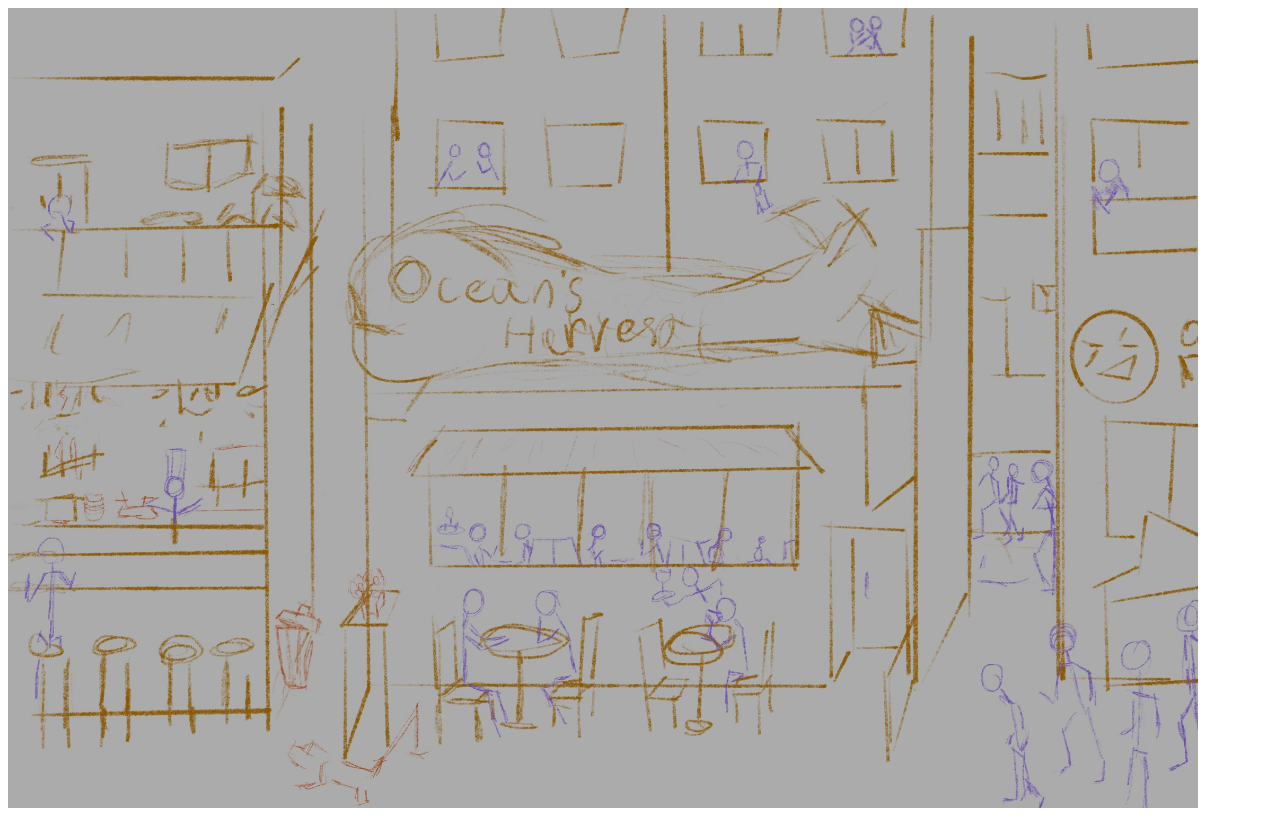
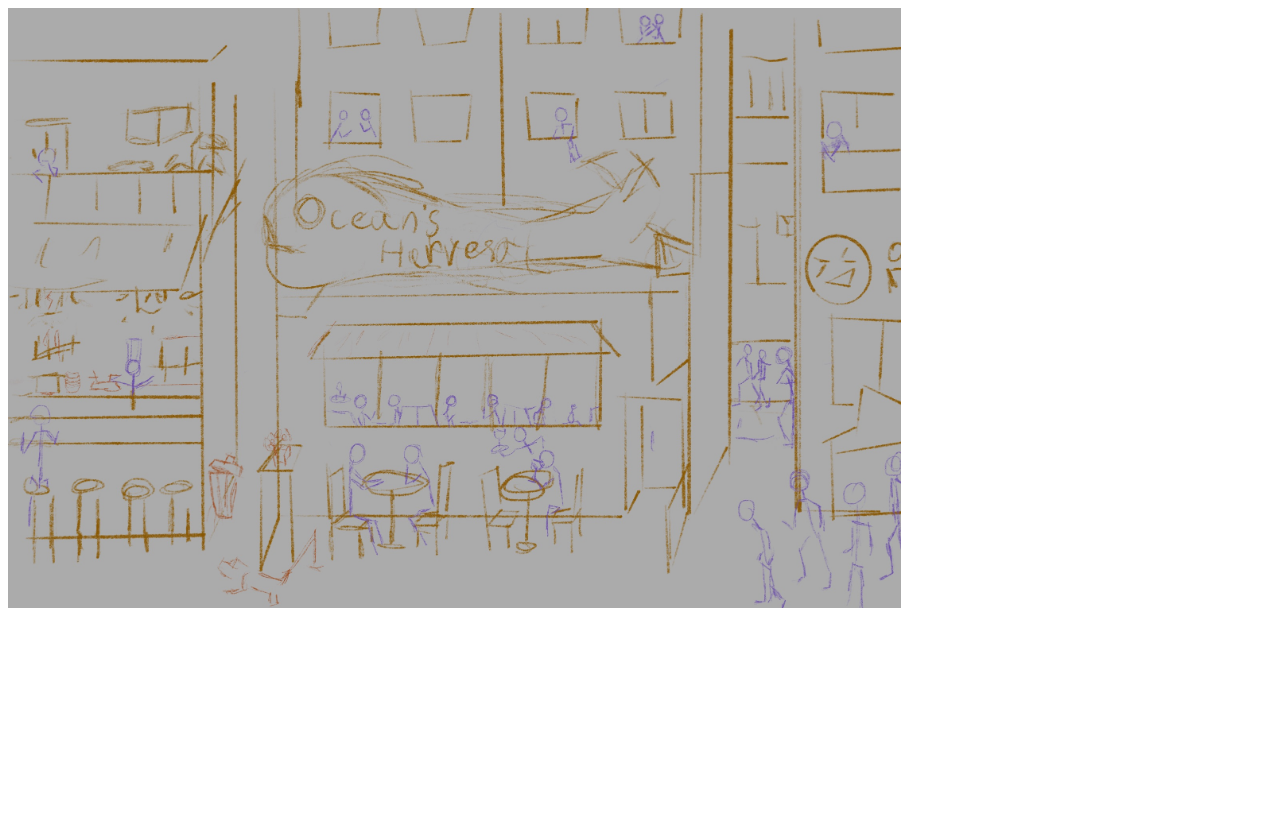
Before and after one commit to Xwielder/Xwielder.github.io, a plain HTML site: page My town.html in a window 1280 px wide. Drawn offline with Linux system fonts and the light colour scheme.

Commit message:
Update My town.html

```diff
--- a/My town.html
+++ b/My town.html
@@ -7,6 +7,6 @@
 <body>
 
 </body>
-<img src="my world lanscape thing.jpg" height="800">
+<img src="my world lanscape thing.jpg" height="600">
 </body>
 </html>
```
